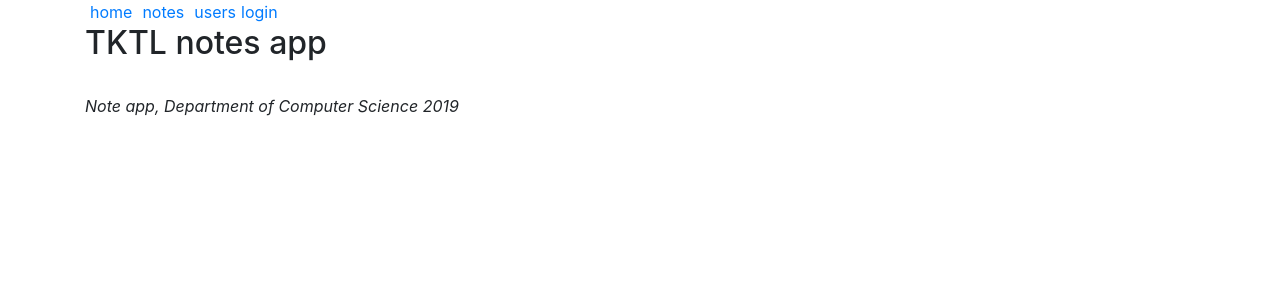
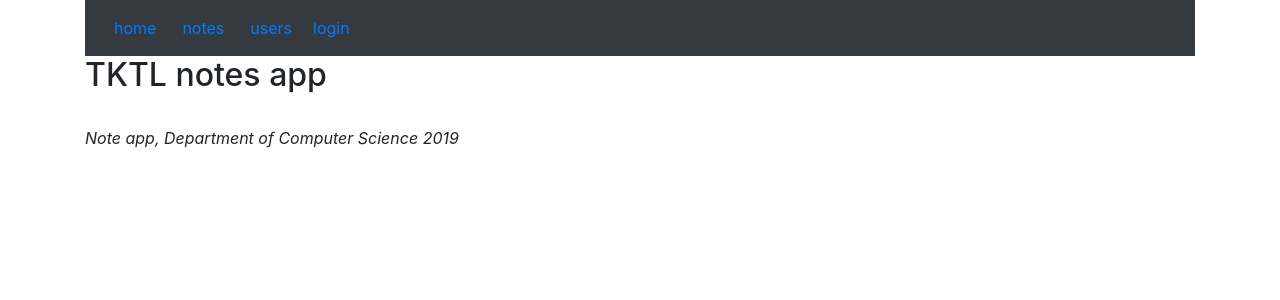
Before and after one commit to vsparrow/fso-notes-routed, a React (Create React App) app: page / in a window 1280 px wide. Shown: the top 300 px of the page. Built offline with nearby package versions, Linux system fonts and the light colour scheme.

Commit message:
add bootstrap toolbar

```diff
--- a/src/index.js
+++ b/src/index.js
@@ -2,7 +2,7 @@ import React, { useState } from 'react'
 import ReactDOM from 'react-dom'
 import {BrowserRouter as Router,
 	   Route, Link, Redirect, withRouter} from 'react-router-dom'
-import {Table, Form, Button, Alert} from 'react-bootstrap'
+import {Table, Form, Button, Alert, Navbar, Nav} from 'react-bootstrap'
 
 const notes = [
 	{
@@ -90,7 +90,30 @@ const Notes = props => (
 		</Table>
 	</div>
 )
+/////////////////////////////////////
+const Navigation = ({padding,user}) => (
+	<Navbar collapseOnSelect expand="lg" bg="dark" variant="dark">
+		<Navbar.Toggle aria-controls = "responsive-navbar-nav"/>
+		<Navbar.Collapse id="responsive-navbar-nav">
+		<Nav className="mr-auto">
+			<Nav.Link href="#" as="span"><Link style={padding} to="/">home</Link></Nav.Link>
+			<Nav.Link href="#" as="span"><Link style={padding} to="/notes">notes</Link></Nav.Link>
+			<Nav.Link href="#" as="span"><Link style={padding} to="/users">users</Link></Nav.Link>
+			<Nav.Link href="#" as="span">{user ? <em>{user} logged in</em>:<Link to="/login">login</Link>}</Nav.Link>
+		</Nav>
+		</Navbar.Collapse>
+	</Navbar>
 
+)
+
+//prebootstrap navigation
+// <div>
+// 	<Link style={padding} to='/'>home</Link>
+// 	<Link style={padding} to='/notes'>notes</Link>
+// 	<Link style={padding} to='/users'>users</Link>
+// 	{user ? <em>{user} logged in</em> : <Link to="/login">login</Link>}
+// </div>
+/////////////////////////////////////
 
 const App = ()=>{
 	const [user,setUser] = useState(null)
@@ -105,12 +128,8 @@ const App = ()=>{
 			<Router>
 				<div>
 					{(message && <Alert variant="success">{message}</Alert>)}
-					<div>
-						<Link style={padding} to='/'>home</Link>
-						<Link style={padding} to='/notes'>notes</Link>
-						<Link style={padding} to='/users'>users</Link>
-						{user ? <em>{user} logged in</em> : <Link to="/login">login</Link>}
-					</div>
+					<Navigation padding={padding} user={user}/>
+
 					<Route exact path ="/" render={()=><Home />}/>
 					<Route exact path="/notes" render={()=><Notes notes={notes}/>}/>
 					<Route exact path="/notes/:id" render={({match})=>
```
